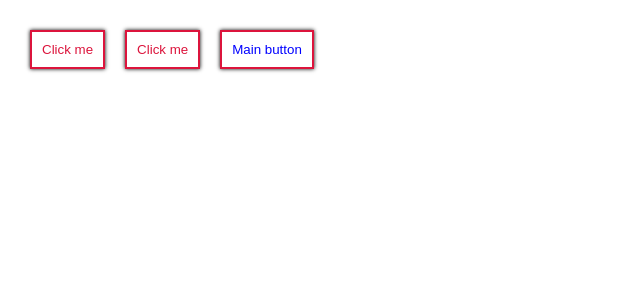
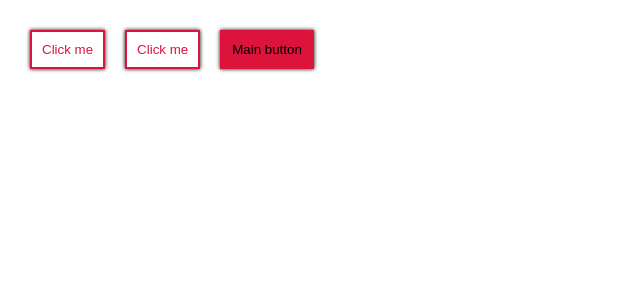
Before and after one commit to RobFyd/practice-in-react, a JavaScript app: page / in a window 1280 px wide. Shown: the top 300 px of the page, without its empty margins (0-640 px from the left). Built offline with nearby package versions, Linux system fonts and the light colour scheme; the HTML template or start-up script is replaced by a standard one.

Commit message:
extend button

```diff
--- a/src/App.js
+++ b/src/App.js
@@ -7,7 +7,12 @@ const Button = styled.button`
   padding: 10px;
   margin: 10px;
   background: white;
-  color: ${({ color }) => color || "crimson"};
+  color: crimson;
+`;
+
+const PrimaryButton = styled(Button)`
+  background: crimson;
+  color: black;
 `;
 
 function App() {
@@ -15,7 +20,7 @@ function App() {
     <>
       <Button>Click me</Button>
       <Button>Click me</Button>
-      <Button color="blue">Main button</Button>
+      <PrimaryButton>Main button</PrimaryButton>
     </>
   )
 }
```
